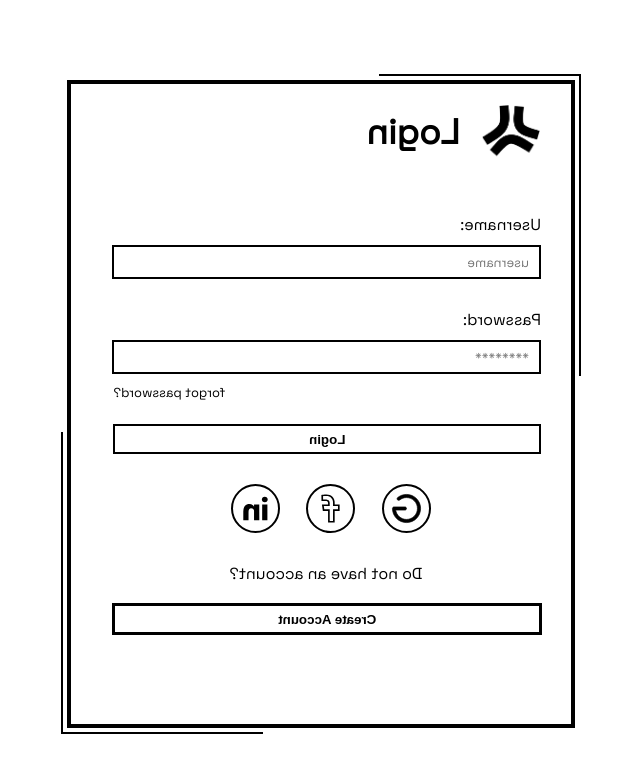
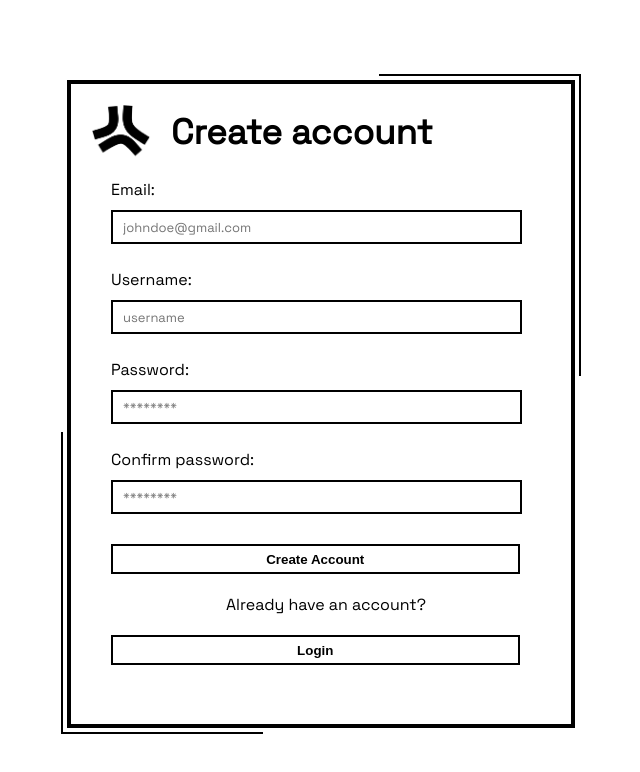
Before and after one commit to InTruder-Sec/web-dev-project, a React (Create React App) app in the folder MERN Stack/Chat-app/frontend/: page / in a window 1280 px wide. Both pictures are taken after a click on the button "Create Account". Shown: the top 772 px of the page, without its empty margins (319-959 px from the left). Built offline with nearby package versions, Linux system fonts and the light colour scheme.

Commit message:
Updated forgot password

```diff
--- a/MERN Stack/Chat-app/frontend/src/Components/Login/Login.css
+++ b/MERN Stack/Chat-app/frontend/src/Components/Login/Login.css
@@ -59,6 +59,10 @@
   transition: 0.6s;
 }
 
+.rotate-180 {
+  transform: rotateY(-180deg);
+}
+
 .header {
   display: flex;
   flex-wrap: nowrap;
@@ -111,7 +115,7 @@
 }
 
 .padding {
-  padding-top: 20px;
+  padding-top: 15px;
 }
 
 input:focus {
@@ -153,7 +157,7 @@ input:focus {
 .oauth {
   display: flex;
   width: 200px;
-  margin: 30px auto;
+  margin: 35px auto;
   padding-right: 30px;
   justify-content: space-between;
 }
@@ -182,3 +186,33 @@ input:focus {
   text-align: center;
   margin-left: -10px;
 }
+
+.create--account {
+  transition: 0.6s;
+  transform: rotateY(180deg);
+}
+
+.create--account form {
+  margin-left: 20px;
+}
+
+.remove--margin {
+  margin-top: 0px;
+}
+
+.margin--top {
+  margin: 20px auto;
+}
+
+.fp--video {
+  height: 200px;
+  margin-top: 0px;
+}
+
+.fp--main--video {
+  scale: 0.5;
+}
+
+.forgot--password form {
+  padding-left: 20px;
+}
--- a/MERN Stack/Chat-app/frontend/src/Components/Login/Login.jsx
+++ b/MERN Stack/Chat-app/frontend/src/Components/Login/Login.jsx
@@ -1,10 +1,17 @@
 import React from "react";
-import { useState } from "react";
+import { useState, useEffect } from "react";
 import "./Login.css";
 import logo from "./../../images/logo.png";
+import fpVideo from "./../../images/forgotpassword.mp4";
 
 function Main() {
   const [RotateLogin, setRotate] = useState({ rotate: "0 1 0 0deg" });
+  const [ComponentMain, setComponentMain] = useState();
+  useEffect(() => {
+    setComponentMain(
+      <Login setRotate={setRotate} setComponentMain={setComponentMain} />
+    );
+  }, []);
 
   return (
     <div className="main">
@@ -13,7 +20,7 @@ function Main() {
         <span className="animate--block chat--animate">CHAT</span>
       </div>
       <div className="login" style={RotateLogin}>
-        <Login setRotate={setRotate} />
+        {ComponentMain}
       </div>
     </div>
   );
@@ -41,7 +48,14 @@ function Login(props) {
             ></input>
           </div>
           <div className="forgot--div">
-            <div className="forgot">forgot password?</div>
+            <div
+              className="forgot"
+              onClick={(e) => {
+                ChangeToForgotPass(props.setRotate, props.setComponentMain);
+              }}
+            >
+              forgot password?
+            </div>
           </div>
           <div className="padding">
             <input type="button" className="login--btn" value="Login"></input>
@@ -164,7 +178,7 @@ function Login(props) {
             className="login--btn"
             value="Create Account"
             onClick={(e) => {
-              ChangeToCreateAccount(props.setRotate);
+              ChangeToCreateAccount(props.setRotate, props.setComponentMain);
             }}
           ></input>
         </div>
@@ -173,20 +187,132 @@ function Login(props) {
   );
 }
 
-const ChangeToCreateAccount = (setRotate) => {
-  setRotate({ rotate: "0 1 0 180deg" });
-};
-
-function CreateAccount() {
+function CreateAccount(props) {
   return (
-    <div className="login">
+    <div className="create--account">
       <div className="header">
         <img className="logo" alt="logo" src={logo}></img>
         <div className="logo--header">Create account</div>
       </div>
-      <div className="login--main"></div>
+      <div className="login--main remove--margin">
+        <form>
+          <div className="padding">
+            <label className="label--input">Email: </label>
+            <input
+              className="input--box"
+              placeholder="johndoe@gmail.com"
+            ></input>
+          </div>
+          <div className="padding">
+            <label className="label--input">Username: </label>
+            <input className="input--box" placeholder="username"></input>
+          </div>
+          <div className="padding">
+            <label className="label--input">Password: </label>
+            <input
+              className="input--box"
+              type="password"
+              placeholder="********"
+            ></input>
+          </div>
+          <div className="padding">
+            <label className="label--input">Confirm password: </label>
+            <input
+              className="input--box"
+              type="password"
+              placeholder="********"
+            ></input>
+          </div>
+          <input
+            type="button"
+            className="login--btn"
+            value="Create Account"
+          ></input>
+
+          <div className="no--account margin--top">
+            Already have an account?
+          </div>
+          <input
+            type="button"
+            className="login--btn remove--margin"
+            value="Login"
+            onClick={(e) => {
+              ChangeToLogin(props.setRotate, props.setComponentMain);
+            }}
+          ></input>
+        </form>
+      </div>
     </div>
   );
 }
 
+function ForgotPassword(props) {
+  return (
+    <div className="rotate-180">
+      <div className="header">
+        <img className="logo" alt="logo" src={logo}></img>
+        <div className="logo--header">Forgot Password?</div>
+      </div>
+      <div className="fp--video">
+        <video
+          className="fp--main--video"
+          src={fpVideo}
+          autoPlay="true"
+          loop
+        ></video>
+      </div>
+      <div className="forgot--password">
+        <form>
+          <div className="padding">
+            <label className="label--input">Email: </label>
+            <input
+              className="input--box"
+              type="email"
+              placeholder="johndoe@gmail.com"
+            ></input>
+          </div>
+
+          <div className="padding">
+            <input
+              type="button"
+              className="login--btn"
+              value="Change Password"
+            ></input>
+            <div className="no--account margin--top">Get back to login?</div>
+            <input
+              type="button"
+              className="login--btn remove--margin"
+              value="Login"
+              onClick={(e) => {
+                ChangeToLogin(props.setRotate, props.setComponentMain);
+              }}
+            ></input>
+          </div>
+        </form>
+      </div>
+    </div>
+  );
+}
+
+const ChangeToLogin = (setRotate, setComponentMain) => {
+  setRotate({ rotate: "0 1 0 0deg" });
+  setComponentMain(
+    <Login setRotate={setRotate} setComponentMain={setComponentMain} />
+  );
+};
+
+const ChangeToForgotPass = (setRotate, setComponentMain) => {
+  setRotate({ rotate: "0 1 0 -180deg" });
+  setComponentMain(
+    <ForgotPassword setRotate={setRotate} setComponentMain={setComponentMain} />
+  );
+};
+
+const ChangeToCreateAccount = (setRotate, setComponentMain) => {
+  setRotate({ rotate: "0 1 0 180deg" });
+  setComponentMain(
+    <CreateAccount setRotate={setRotate} setComponentMain={setComponentMain} />
+  );
+};
+
 export default Main;
```
Also changed, not shown: 1 other file (tests, documents, lock files or other folders).
